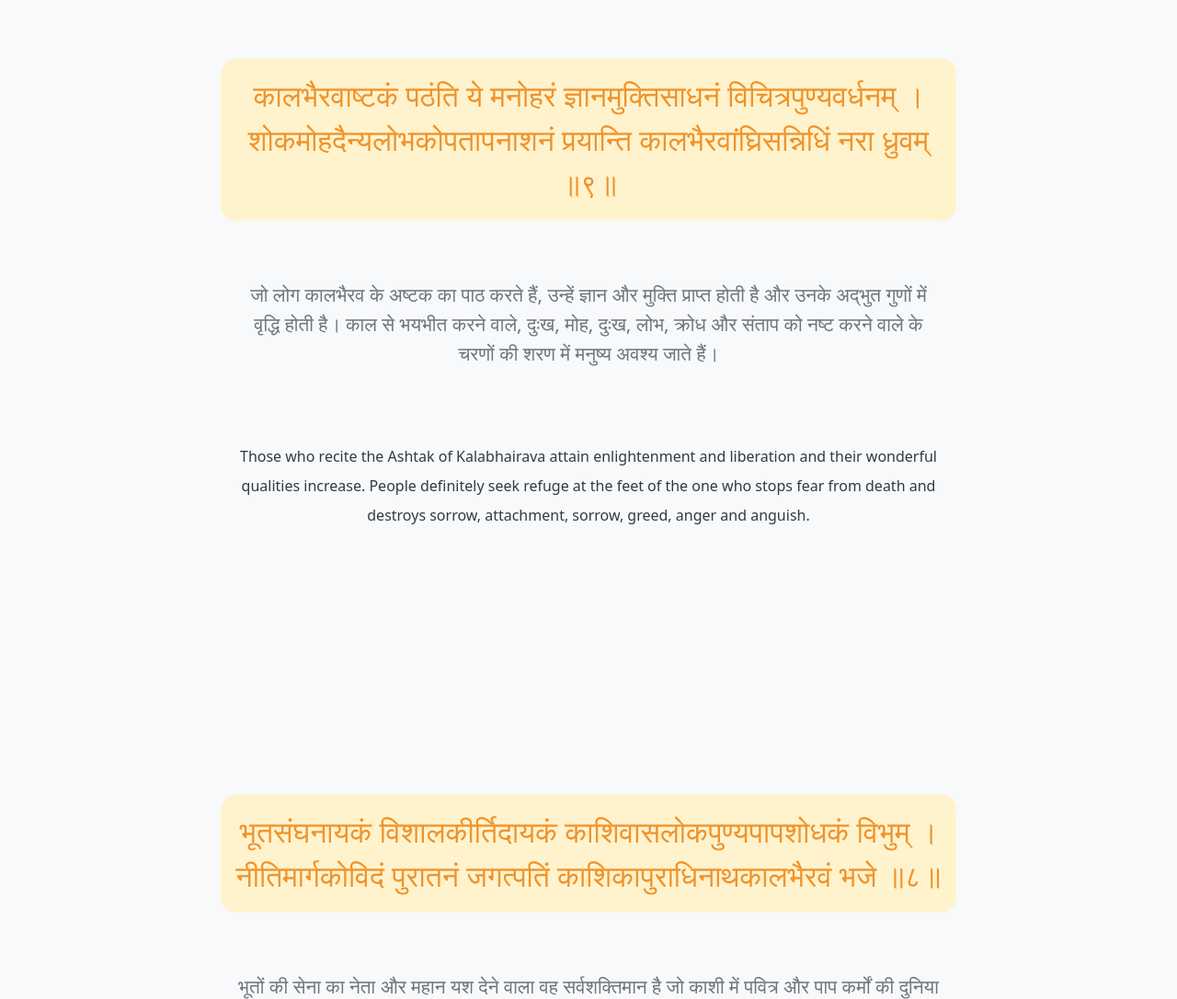
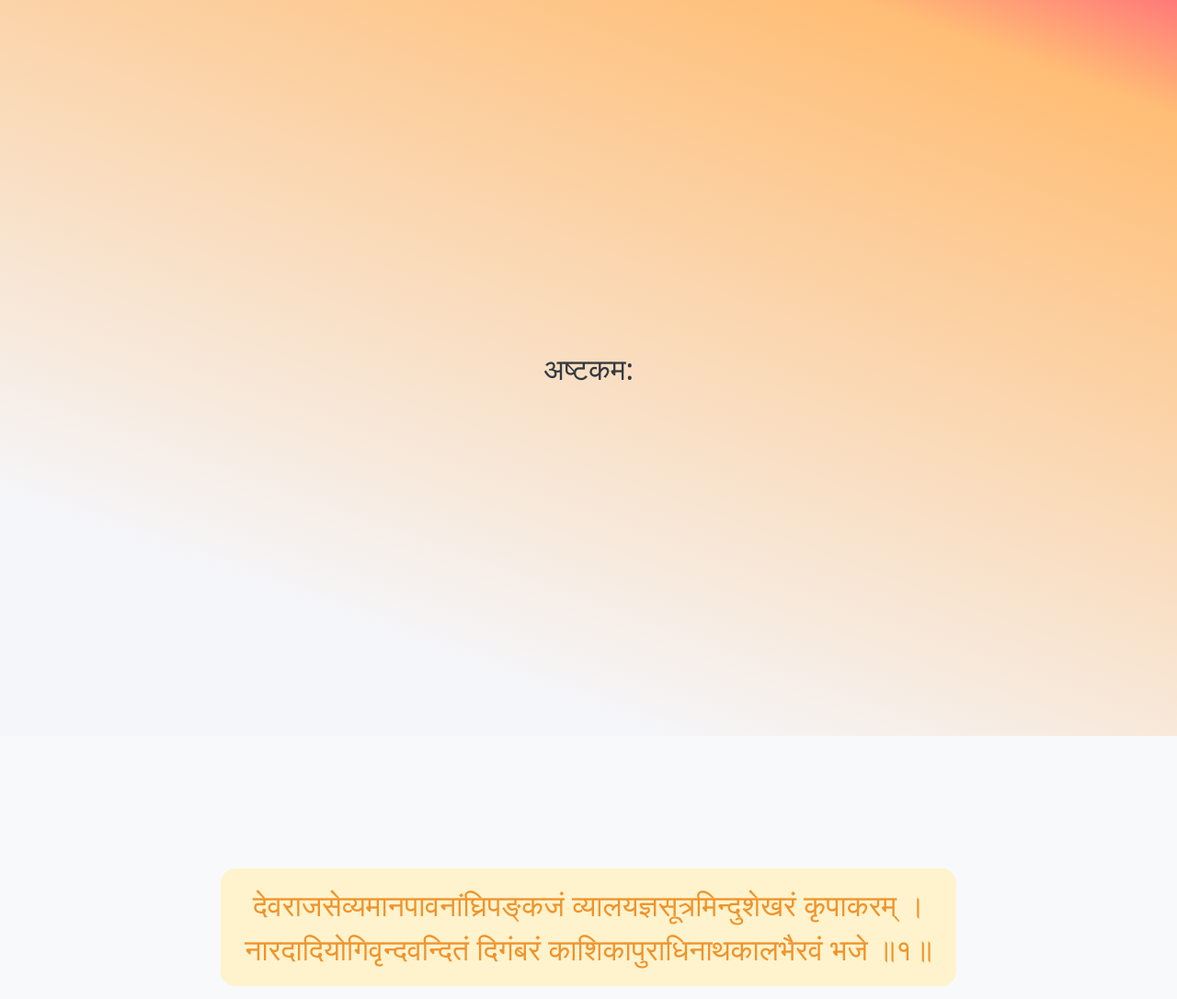
Before and after one commit to MayankDevil/sanskrti, a plain HTML site: page index.html in a window 1280 px wide. Shown: the top 1086 px of the page at 92% size. Drawn offline with Linux system fonts and the light colour scheme.

Commit message:
Update all

```diff
--- a/css/style.css
+++ b/css/style.css
@@ -19,17 +19,33 @@ html
 {
     scroll-snap-type: y mandatory ;
 }
+header,
+footer,
+section
+{
+    scroll-snap-align: center;
+    display: grid;
+    place-content: center center;
+    height:100vh;
+    /* border: 1px solid #343a40; */
+}
 body
 {
     padding:0;
     display:grid;
 }
+header
+{
+    background: linear-gradient(200deg,#ff7979,#ffbe76 10%,#f5f6fa 80%);
+}
+footer
+{
+
+}
 section
 {
-    padding: 1rem;
-    height:100vh;
+    /* padding: 1rem; */
     background:#f8f9fa;
-    scroll-snap-align: center;
 }
 section div
 {
--- a/js/script.js
+++ b/js/script.js
@@ -23,7 +23,26 @@ try
             </section>
         `)
     }
+    function header()
+    {
+        return (`
+            <header>
 
+                <h1> अष्टकम: </h1>
+
+            </header>
+        `)
+    }
+    function footer()
+    {
+        return (`
+            <footer>
+
+                <h6> मयंक </h6>
+
+            </footer>
+        `)
+    }
     var kaalabhiravam = [
         {
             shlok : ` देवराजसेव्यमानपावनांघ्रिपङ्कजं व्यालयज्ञसूत्रमिन्दुशेखरं कृपाकरम् । नारदादियोगिवृन्दवन्दितं दिगंबरं काशिकापुराधिनाथकालभैरवं भजे ॥१॥ `,
@@ -73,9 +92,11 @@ try
         }
     ].forEach((element) => {
 
-        main.insertAdjacentHTML("afterend",prakat(element))
+        main.insertAdjacentHTML("beforeend",prakat(element))
     })
 
+    main.insertAdjacentHTML("beforebegin",header())
+    main.insertAdjacentHTML("afterend",footer())
 
     console.log(kaalabhiravam)
 }
```
Also changed, not shown: index.html (+2 -3 lines), 1 other file.
